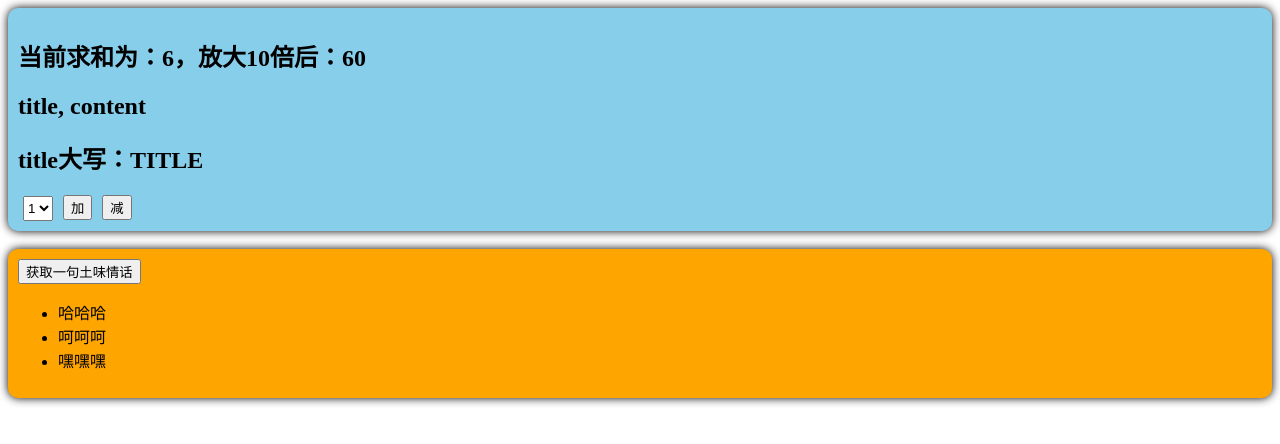
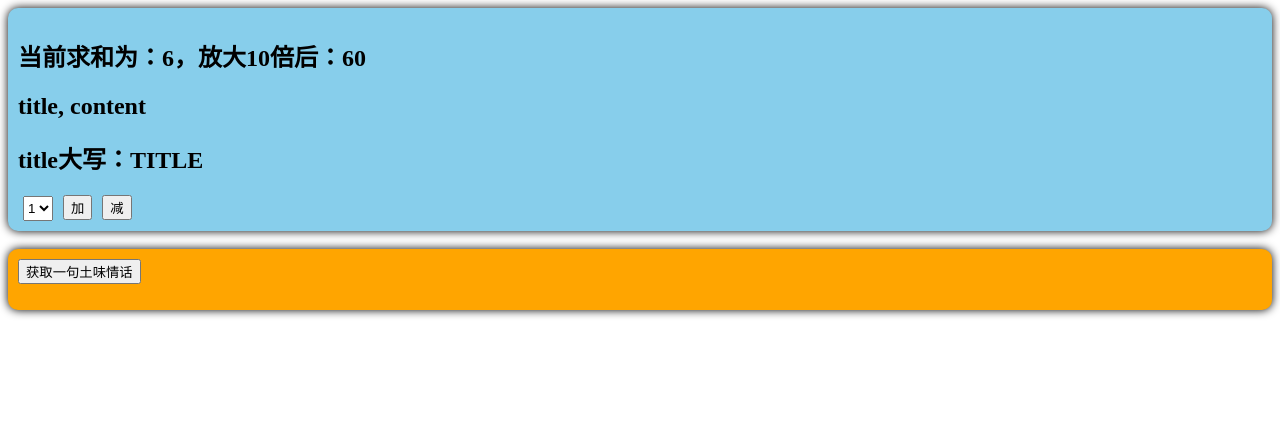
Before and after one commit to handsome-77/hello_vue3, a Vue app: page / in a window 1280 px wide. Shown: the top 444 px of the page. Built offline with nearby package versions, Linux system fonts and the light colour scheme.

Commit message:
41_pinia_$subscribe的使用

```diff
--- a/src/components/LoveTalk.vue
+++ b/src/components/LoveTalk.vue
@@ -18,6 +18,10 @@ defineOptions({
 const talkStore = useTalktStore()
 const {talkList} = storeToRefs(talkStore)
 
+talkStore.$subscribe((mutate, state)=>{
+    localStorage.setItem('talkList', JSON.stringify(state.talkList))
+})
+
 // 方法
 function getLoveTalk() {
     talkStore.getTalk()
--- a/src/store/loveTalk.ts
+++ b/src/store/loveTalk.ts
@@ -16,11 +16,7 @@ export const useTalktStore = defineStore('talk', {
     // 真正存储数据的地方
     state() {
         return {
-            talkList: [
-                { id: '001', content: '哈哈哈' },
-                { id: '002', content: '呵呵呵' },
-                { id: '003', content: '嘿嘿嘿' }
-            ]
+            talkList: JSON.parse(localStorage.getItem('talkList') as string) || []
         }
     }
 })
```
